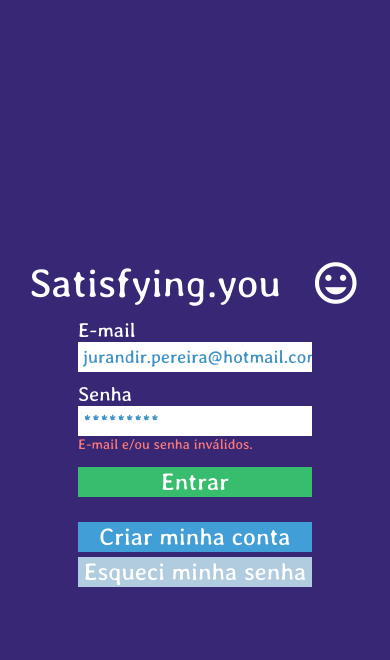
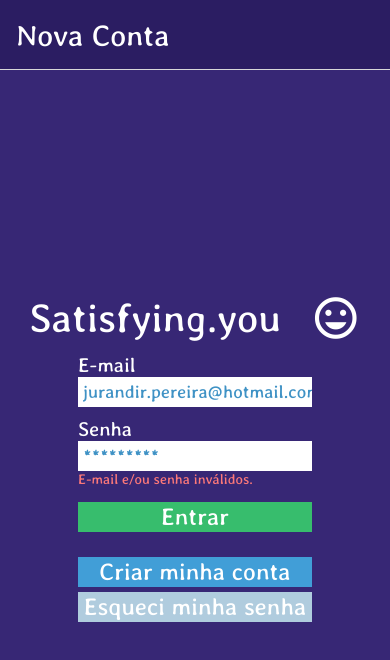
Before and after one commit to willkersv/mobileProject, a React Native app: screen / in a window 390 px wide. Shown: the top 660 px of the page. Built offline with nearby package versions, Linux system fonts and the light colour scheme.

Commit message:
arrumado função de timer

```diff
--- a/App.js
+++ b/App.js
@@ -7,6 +7,7 @@ import Home from "./src/screens/Home.js";
 import Drawer from "./src/screens/Drawer.js";
 import Pesquisas from "./src/screens/Pesquisas.js";
 import Agradecimentos from "./src/screens/Agradecimentos";
+import NovaConta from "./src/screens/NovaConta.js";
 
 const Stack = createStackNavigator();
 
@@ -15,7 +16,16 @@ const App = () => {
     <NavigationContainer>
       <Stack.Navigator
         initialRouteName="Login"
-        screenOptions={{ headerShown: false }}
+        screenOptions={{
+          headerStyle: { backgroundColor: "#2B1D62", height: 70 },
+          headerTitle: "Nova Conta",
+          headerTintColor: "#573fba",
+          headerTitleStyle: {
+            color: "#FFFFFF",
+            fontSize: 30,
+            fontFamily: "AveriaLibre",
+          },
+        }}
       >
         <Stack.Screen name="Login" component={Login} />
         <Stack.Screen name="Drawer" component={Drawer} />
@@ -24,6 +34,7 @@ const App = () => {
         <Stack.Screen name="Home" component={Home} />
         <Stack.Screen name="Coleta" component={Coleta} />
         <Stack.Screen name="Agradecimentos" component={Agradecimentos} />
+        <Stack.Screen name="NovaConta" component={NovaConta} />
       </Stack.Navigator>
     </NavigationContainer>
   );
```
